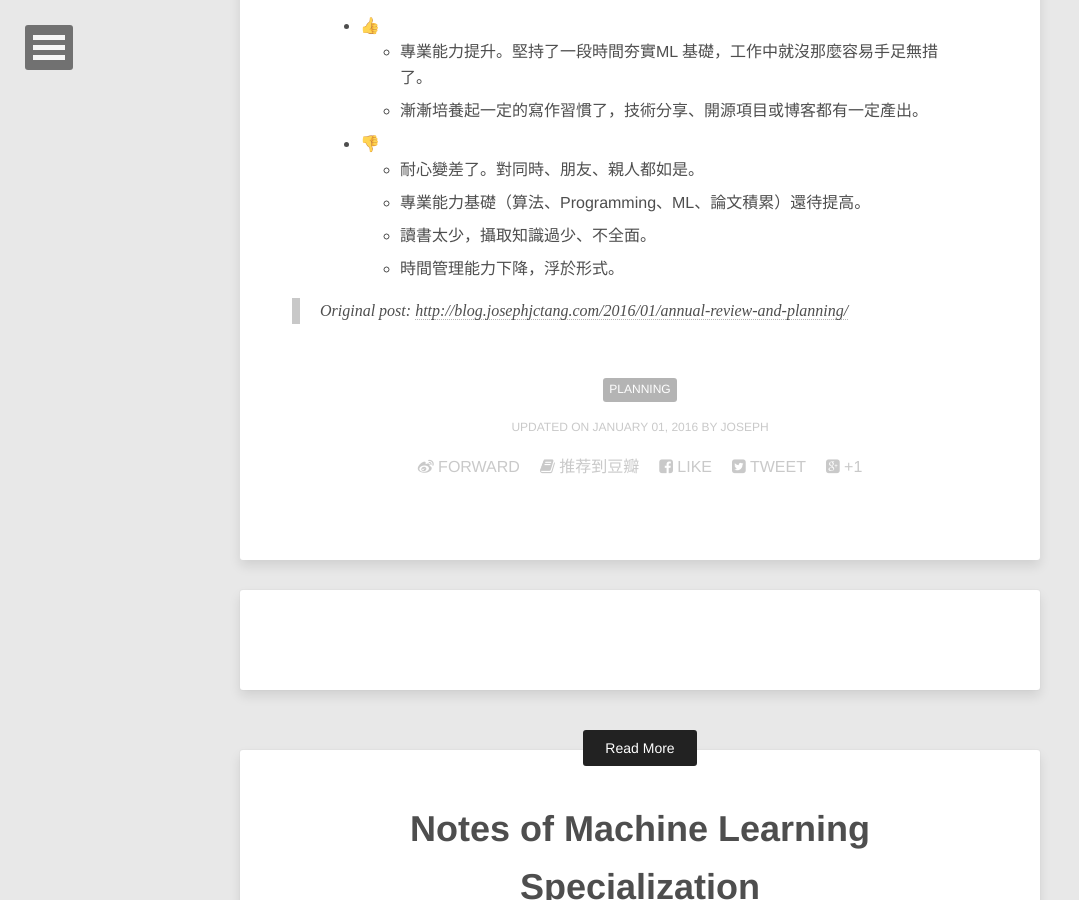
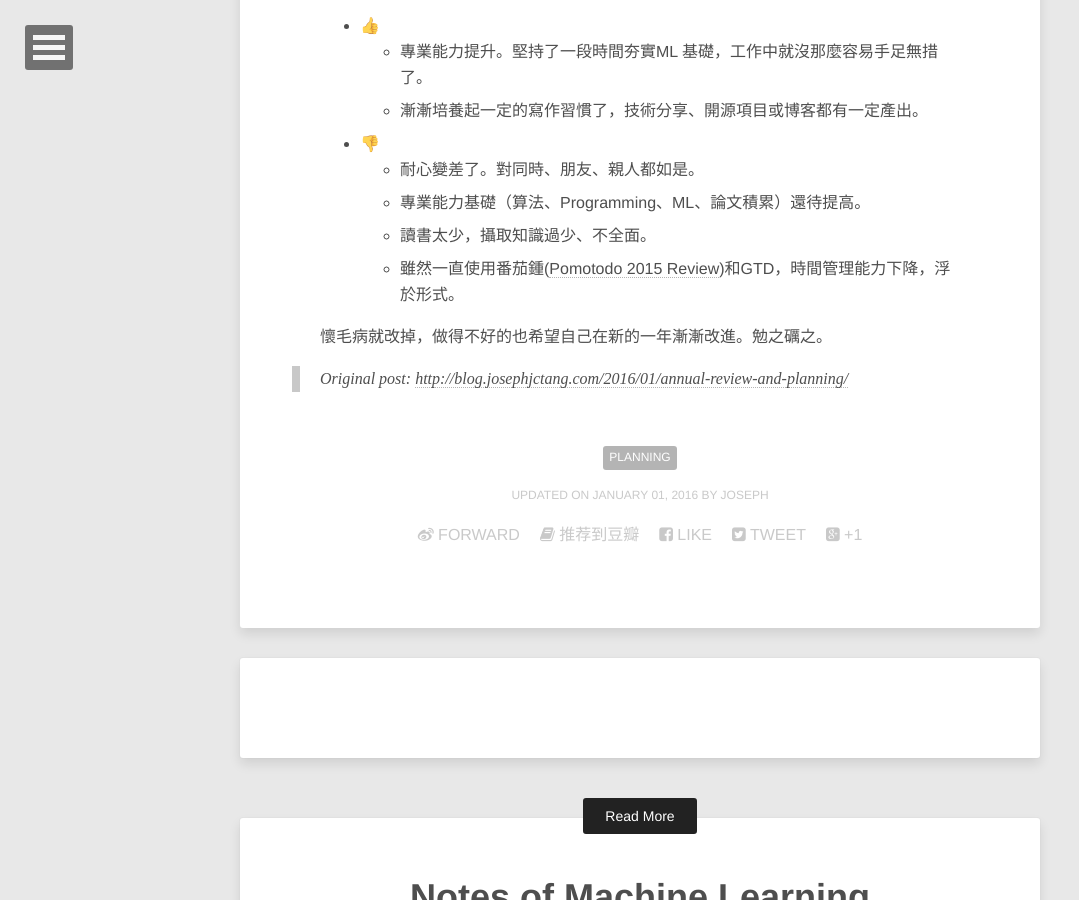
Before and after one commit to jinntrance/blog, a Jekyll site: the page built from CHINESE/_posts/2016-01-01-annual-review-and-planning.md, in a window 1280 px wide and 900 px high, scrolled down 2860 px. Shown: the whole window, without its empty margins (0-1079 px from the left). Built offline with Jekyll 4.4.1, drawn with Linux system fonts in a browser that asks for light colours; comment, search, counter and statistics services are not loaded.

Commit message:
update the review

```diff
--- a/CHINESE/_posts/2016-01-01-annual-review-and-planning.md
+++ b/CHINESE/_posts/2016-01-01-annual-review-and-planning.md
@@ -3,12 +3,6 @@ layout: post
 title: "2015 记"
 modified: 2016-01-01 11:39:04 +0800
 tags: [Planning]
-image:
-  feature:
-  credit:
-  creditlink:
-comments:
-share:
 
 ---
 
@@ -31,10 +25,11 @@ share:
     - 耐心變差了。對同時、朋友、親人都如是。
     - 專業能力基礎（算法、Programming、ML、論文積累）還待提高。
     - 讀書太少，攝取知識過少、不全面。
-    - 時間管理能力下降，浮於形式。
+    - 雖然一直使用番茄鍾([Pomotodo 2015 Review][Pomotodo2015])和GTD，時間管理能力下降，浮於形式。
 
+懷毛病就改掉，做得不好的也希望自己在新的一年漸漸改進。勉之礪之。
 
-
+[Pomotodo2015]: https://pomotodo.com/2015
 [2015阅读统计]: http://readingtaste.com/user/38702920/stat/books
 
 **Mathjax was not loaded successfully**{:.mathjax_alt}
```
